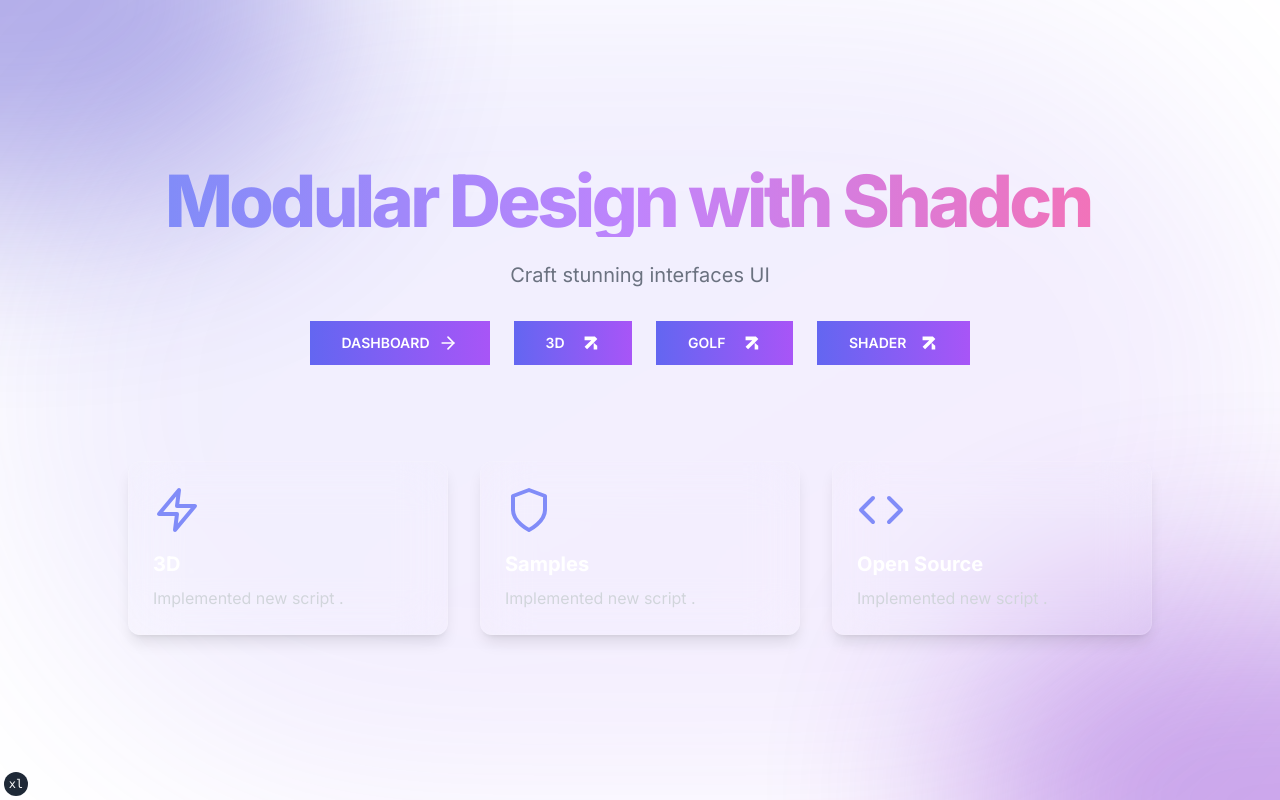
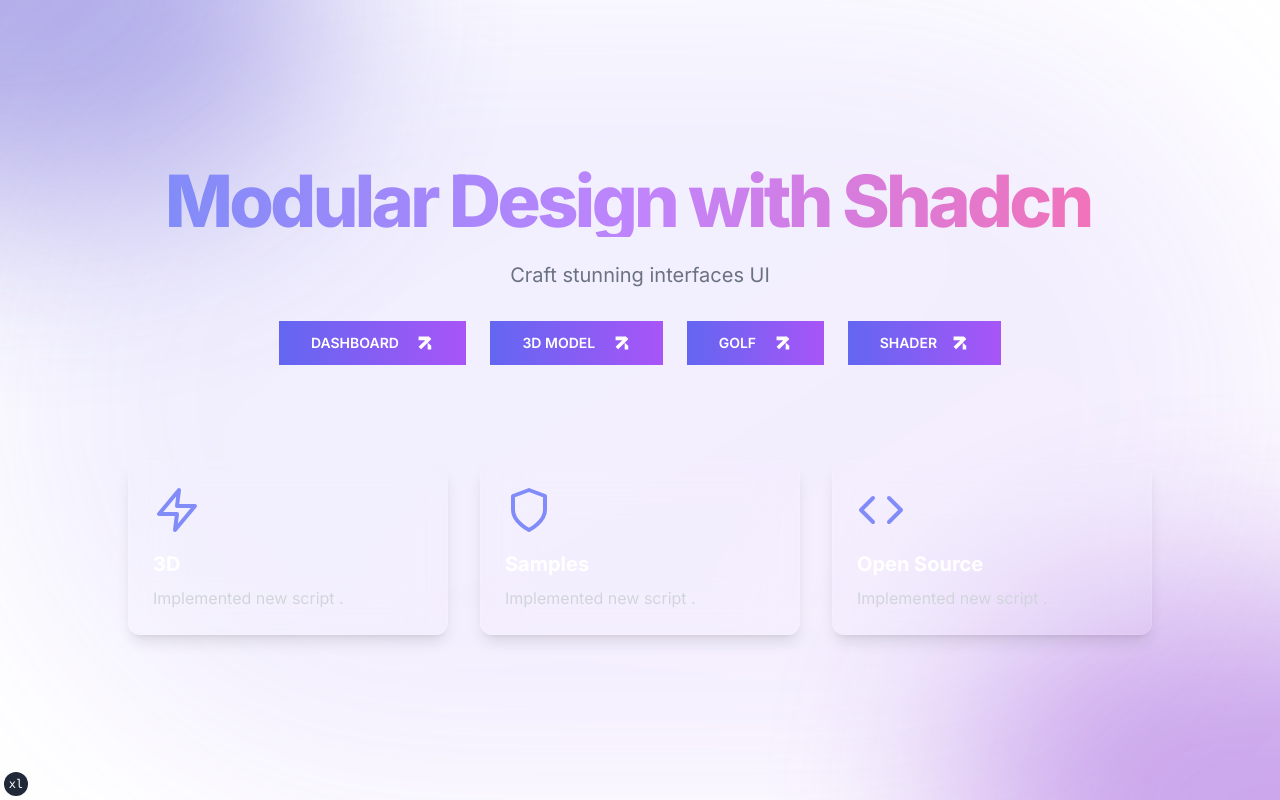
Before and after one commit to TomasLonnblad/right, a Next.js app: page / in a window 1280 px wide. Built offline with nearby package versions, Linux system fonts and the light colour scheme.

Commit message:
Update landing page links and button text

```diff
--- a/components/animated-landing.tsx
+++ b/components/animated-landing.tsx
@@ -98,19 +98,18 @@
           >
 
 
+
+
+
             <MotionLink
-              //href="/dashboard"
               href="https://beamish-cendol-988a1e.netlify.app/dashboard/motionx/app"
-              className={buttonVariants({ size: "lg", variant: "default" }) + " bg-gradient-to-r from-indigo-500 to-purple-500 text-white font-semibold px-8 py-4 rounded-full"}
+              className={buttonVariants({ size: "lg", variant: "default" }) + " bg-gradient-to-r from-indigo-500 to-purple-500 text-white font-semibold px-8 py-4 rounded-full transition-all duration-200"}
               whileHover={{ scale: 1.05, boxShadow: "0 0 15px rgba(139, 92, 246, 0.5)" }}
               whileTap={{ scale: 0.95 }}
             >
-              DASHBOARD
-              <ArrowRight className="ml-2 h-5 w-5" />
+            <ScrambleTextOnHover text=" DASHBOARD &emsp;" as="span" duration={0.6} />
+            <BitmapChevron className="transition-transform duration-[200ms] ease-in-out group-hover:rotate-45" />
             </MotionLink>
-
-
-
 
 
 
@@ -122,7 +121,7 @@
               whileHover={{ scale: 1.05, boxShadow: "0 0 15px rgba(139, 92, 246, 0.5)" }}
               whileTap={{ scale: 0.95 }}
             >
-            <ScrambleTextOnHover text=" 3D &emsp;" as="span" duration={0.6} />
+            <ScrambleTextOnHover text=" 3D MODEL &emsp;" as="span" duration={0.6} />
             <BitmapChevron className="transition-transform duration-[200ms] ease-in-out group-hover:rotate-45" />
             </MotionLink>
 
```
